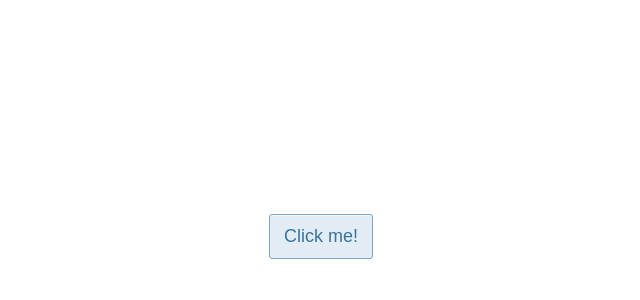
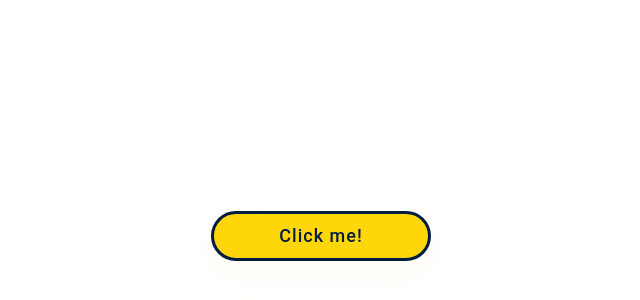
Before and after one commit to Colonel3mustard/mustard-component-framework, a Vue app: page / in a window 1280 px wide. Shown: the part 164-464 px from the top of the page, without its empty margins (319-959 px from the left). Built offline with nearby package versions, Linux system fonts and the light colour scheme.

Commit message:
changed styling

```diff
--- a/src/components/MustardBtn.vue
+++ b/src/components/MustardBtn.vue
@@ -14,39 +14,25 @@
 
 <style scoped>
 .btn {
-  background-color: #e1ecf4;
-  border-radius: 3px;
-  border: 1px solid #7aa7c7;
-  box-shadow: rgba(255, 255, 255, 0.7) 0 1px 0 0 inset;
-  box-sizing: border-box;
-  color: #39739d;
+  border: 3px solid #001d3d;
+  position: relative;
+  font-family: 'Roboto', sans-serif;
+  font-weight: 500;
+  font-size: 18px;
+  line-height: 2;
+  height: 50px;
+  transition: all 200ms linear;
+  border-radius: 30px;
+  width: 220px;
+  letter-spacing: 1px;
+  display: inline-flex;
+  align-items: center;
+  justify-content: center;
+  text-align: center;
+  background-color: #ffd60a;
   cursor: pointer;
-  display: inline-block;
-  font-size: 18px;
-  line-height: 1.5;
-  margin: 0;
-  outline: none;
-  padding: 8px 0.8em;
-  position: relative;
-  text-align: center;
-  vertical-align: baseline;
-  white-space: nowrap;
-}
-
-.btn:hover,
-.btn:focus {
-  background-color: #b3d3ea;
-  color: #2c5777;
-}
-
-.btn:focus {
-  box-shadow: 0 0 0 4px rgba(0, 149, 255, 0.15);
-}
-
-.btn:active {
-  background-color: #a0c7e4;
-  box-shadow: none;
-  color: #2c5777;
+  color: #001d3d;
+  box-shadow: 0 12px 35px 0 rgba(255, 235, 167, 0.15);
 }
 
 .dot-elastic {
```
